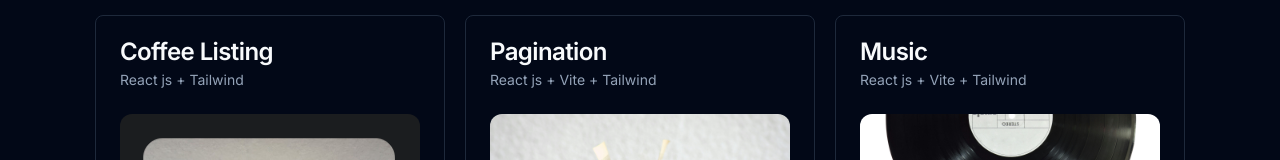
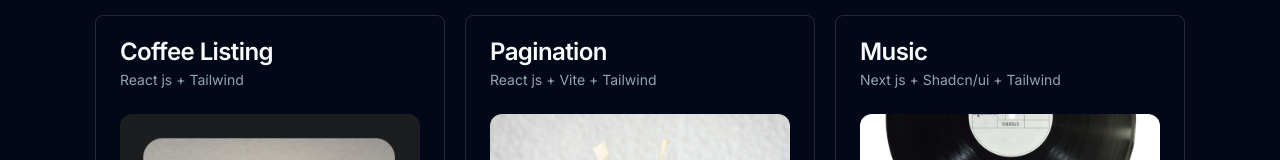
Before and after one commit to BrunoPerez93/Portfolio, a Next.js app: page / in a window 1280 px wide. Shown: the part 2693-2853 px from the top of the page. Built offline with nearby package versions, Linux system fonts and the light colour scheme.

Commit message:
change music app

```diff
--- a/components/Projects.jsx
+++ b/components/Projects.jsx
@@ -166,11 +166,11 @@ const Projects = () => {
           </Card>
         </Link>
 
-        <Link href="https://music-app-cyan-one.vercel.app/" target="_blank">
+        <Link href="https://music-api-call.vercel.app/" target="_blank">
           <Card className="h-[380px] hover:bg-gray-500">
             <CardHeader>
               <CardTitle>Music</CardTitle>
-              <CardDescription>React js + Vite + Tailwind</CardDescription>
+              <CardDescription>Next js + Shadcn/ui + Tailwind</CardDescription>
             </CardHeader>
             <CardContent>
               <ImageComponent
```
